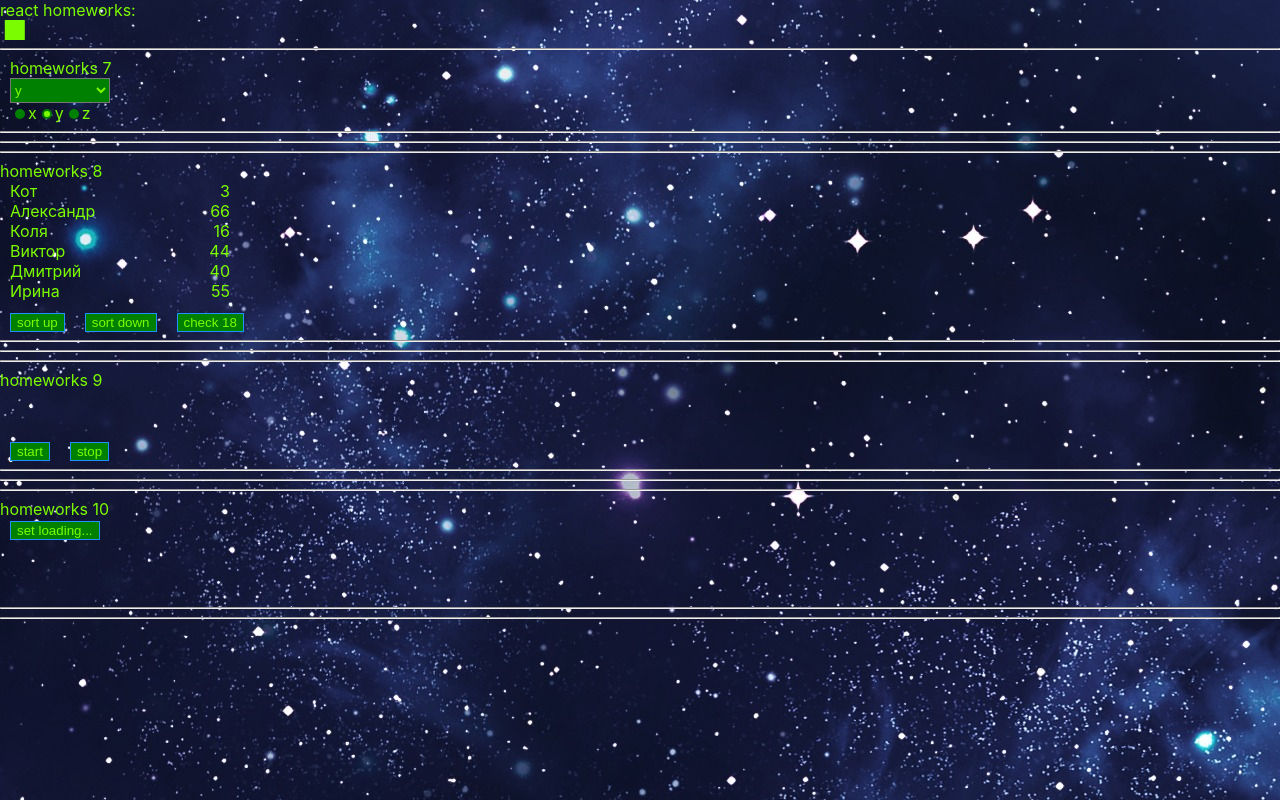
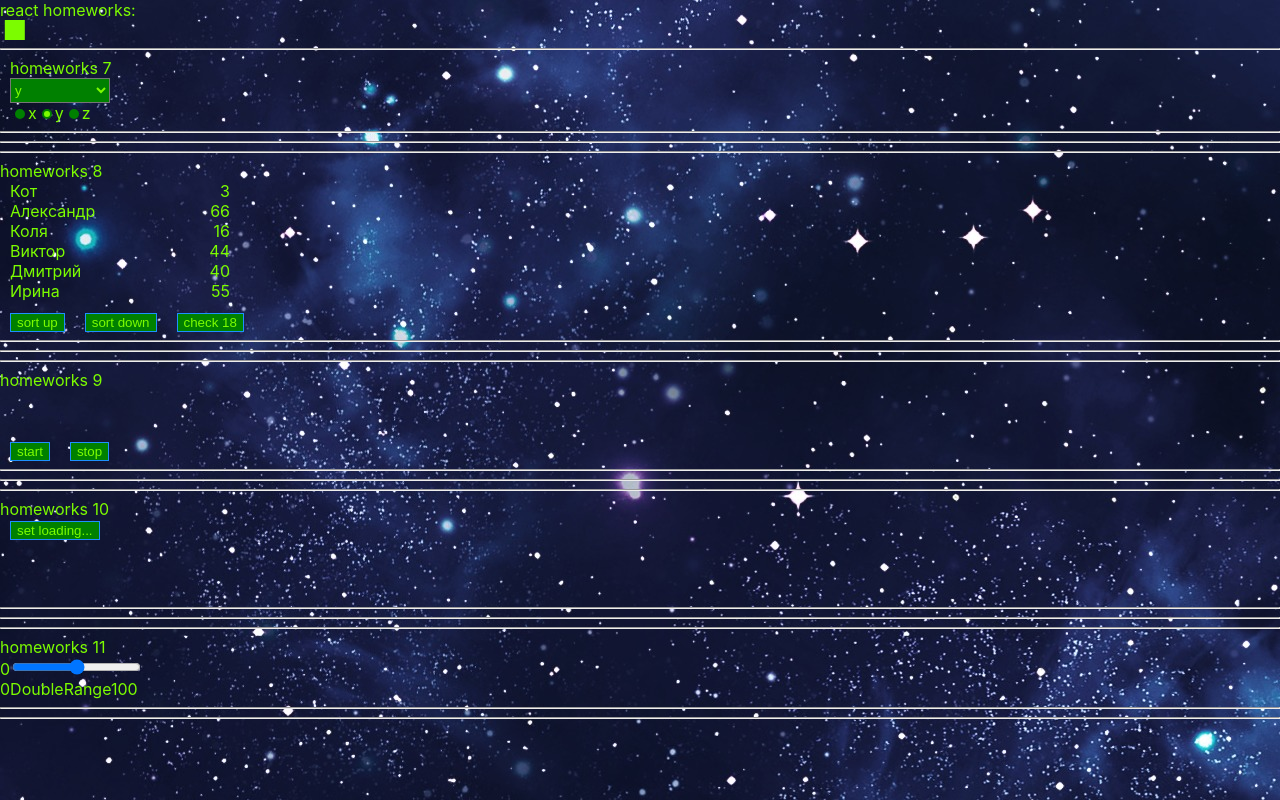
Before and after one commit to braivs/iti-homework-ignat, a React (Create React App) app: page /#/junior in a window 1280 px wide. Built offline with nearby package versions, Linux system fonts and the light colour scheme.

Commit message:
11 - 50%

```diff
--- a/src/p2-homeworks/h11/HW11.tsx
+++ b/src/p2-homeworks/h11/HW11.tsx
@@ -15,6 +15,7 @@ function HW11() {
             <div>
                 <span>{value1}</span>
                 <SuperRange
+                    onChangeRange={(newValue) => {setValue1(newValue)}}
                     // сделать так чтоб value1 изменялось
                 />
             </div>
--- a/src/p2-homeworks/h5/pages/Junior.tsx
+++ b/src/p2-homeworks/h5/pages/Junior.tsx
@@ -3,6 +3,7 @@ import HW7 from '../../h7/HW7';
 import HW8 from '../../h8/HW8';
 import HW9 from "../../h9/HW9";
 import HW10 from "../../h10/HW10";
+import HW11 from "../../h11/HW11";
 
 function Junior() {
     return (
@@ -11,6 +12,7 @@ function Junior() {
           <HW8 />
           <HW9 />
           <HW10 />
+          <HW11 />
         {/*  hw7-hw11*/}
         </div>
     )
```
